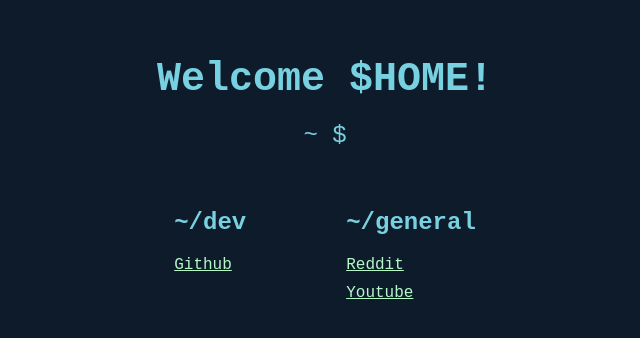
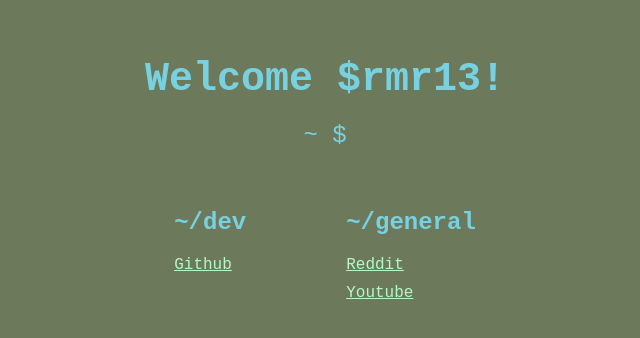
Before and after one commit to Moosa-13/Terminal_Startup_Page, a plain HTML site: page index.html in a window 1280 px wide. Shown: the part 234-572 px from the top of the page, without its empty margins (315-955 px from the left). Drawn offline with Linux system fonts and the light colour scheme.

Commit message:
Update index.html
background color change

```diff
--- a/index.html
+++ b/index.html
@@ -6,7 +6,7 @@
   <title>Terminal Homepage</title>
   <style>
     body {
-      background-color: #0d1b2a;
+      background-color: #6c7a5b;
       color: #78d1e1;
       font-family: 'Courier New', Courier, monospace;
       display: flex;
@@ -56,7 +56,7 @@
   </style>
 </head>
 <body>
-  <h1>Welcome $HOME!</h1>
+  <h1>Welcome $rmr13!</h1>
   <div class="terminal-line">~ $</div>
   <div class="section-wrapper">
     <div class="section">
```
